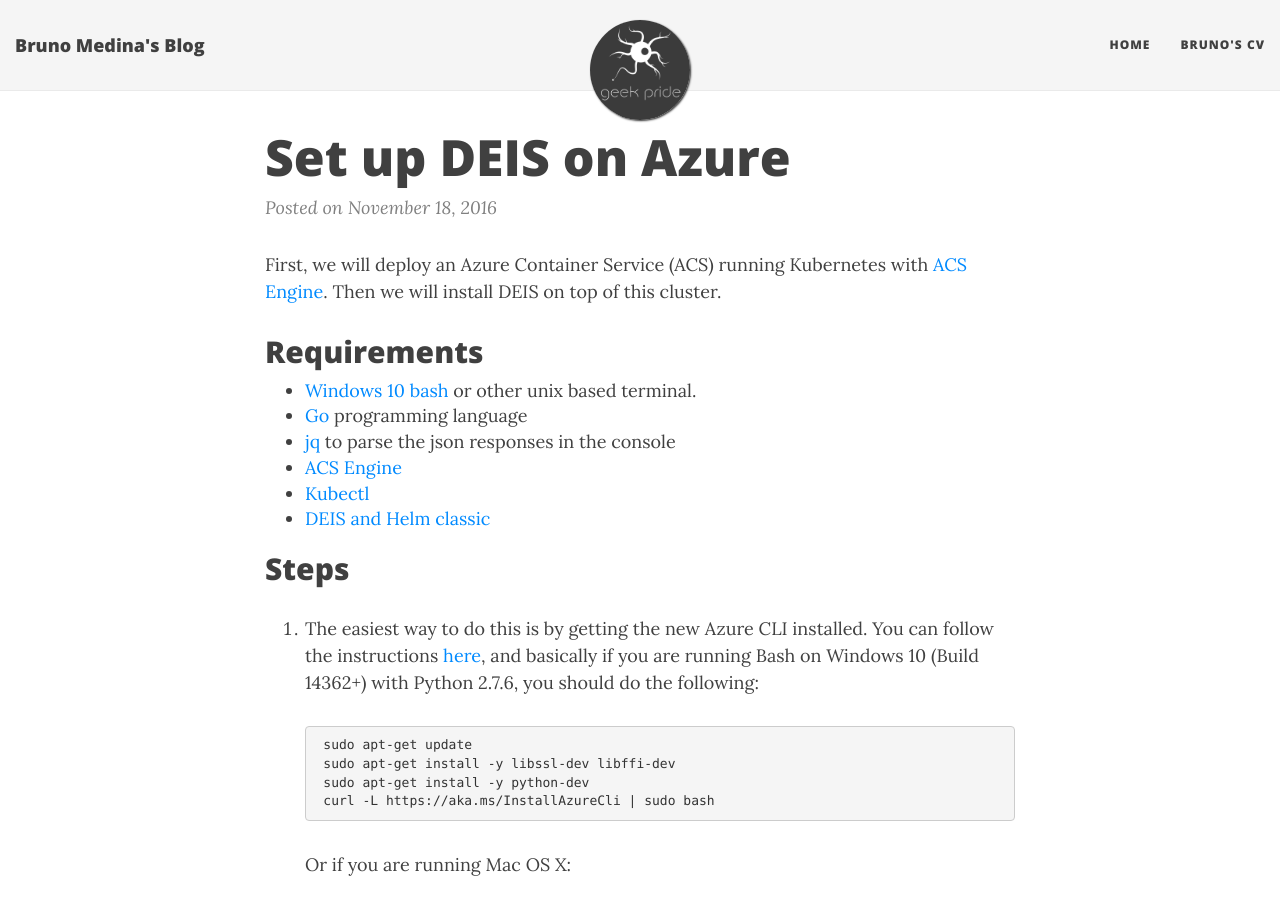
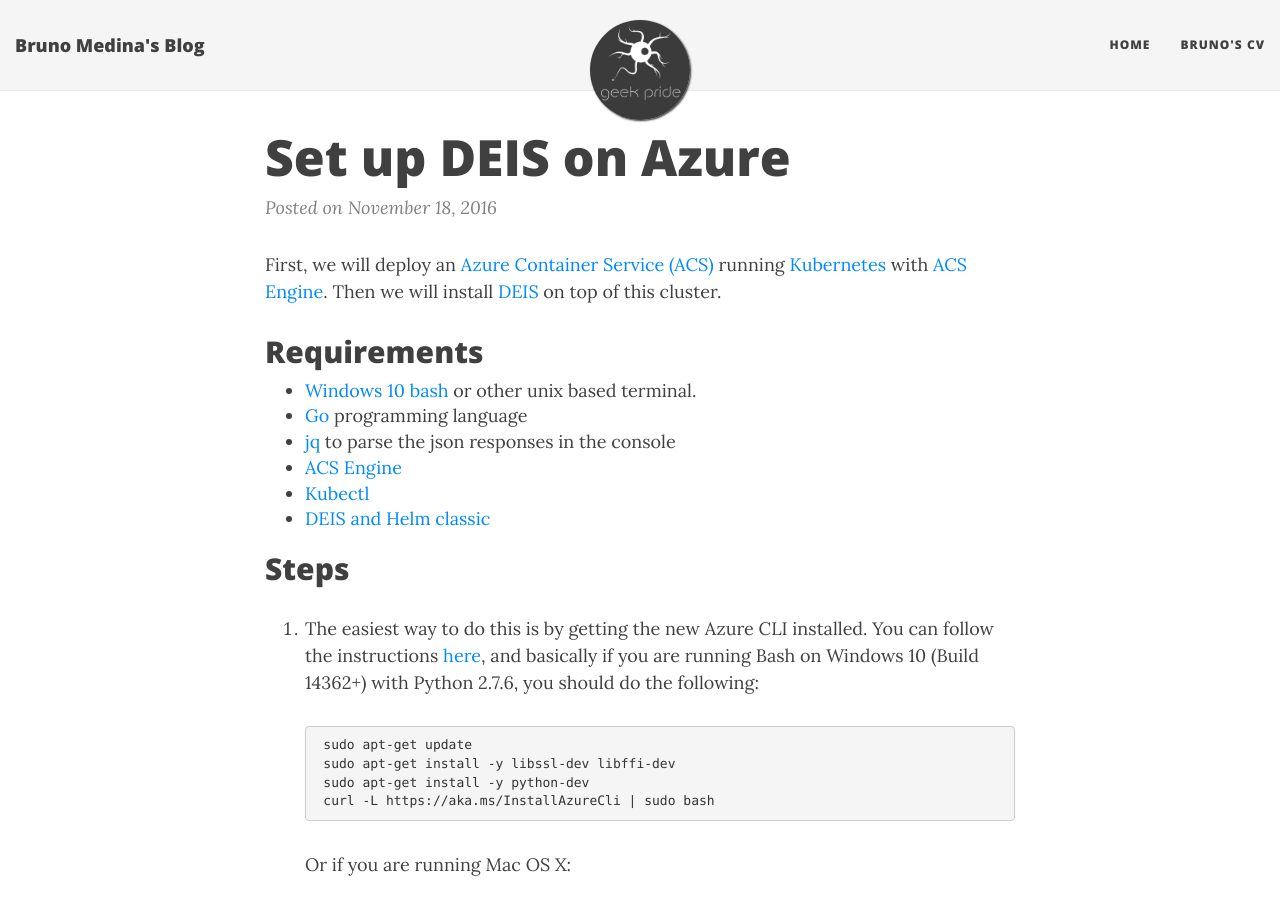
Before and after one commit to brusMX/brusMX.github.io, a Jekyll site: the page built from _posts/2016-11-18-deis-on-azure.md, in a window 1280 px wide and 900 px high. Built offline with Jekyll 4.4.1, drawn with Linux system fonts in a browser that asks for light colours; nearby versions of some CDN libraries; Markdown is read by kramdown in place of the engine named in the settings; some of the changed lines change nothing that is shown.

Commit message:
Corrections on spaces

````diff
--- a/_posts/2016-11-18-deis-on-azure.md
+++ b/_posts/2016-11-18-deis-on-azure.md
@@ -3,7 +3,7 @@
 title: Set up DEIS on Azure
 ---
 
-First, we will deploy an Azure Container Service (ACS) running Kubernetes with [ACS Engine](https://github.com/Azure/acs-engine). Then we will install DEIS on top of this cluster.
+First, we will deploy an [Azure Container Service (ACS)](https://azure.microsoft.com/en-us/services/container-service/) running [Kubernetes](http://kubernetes.io/) with [ACS Engine](https://github.com/Azure/acs-engine). Then we will install [DEIS](https://deis.com/) on top of this cluster.
 
 ## Requirements
 
@@ -215,6 +215,7 @@
     ```
 
     Your output should look like this:
+
     ```bash
     NAME                                     READY     STATUS    RESTARTS   AGE
     deis-builder-415246326-pngpz             0/1       Running   0          2m
````
